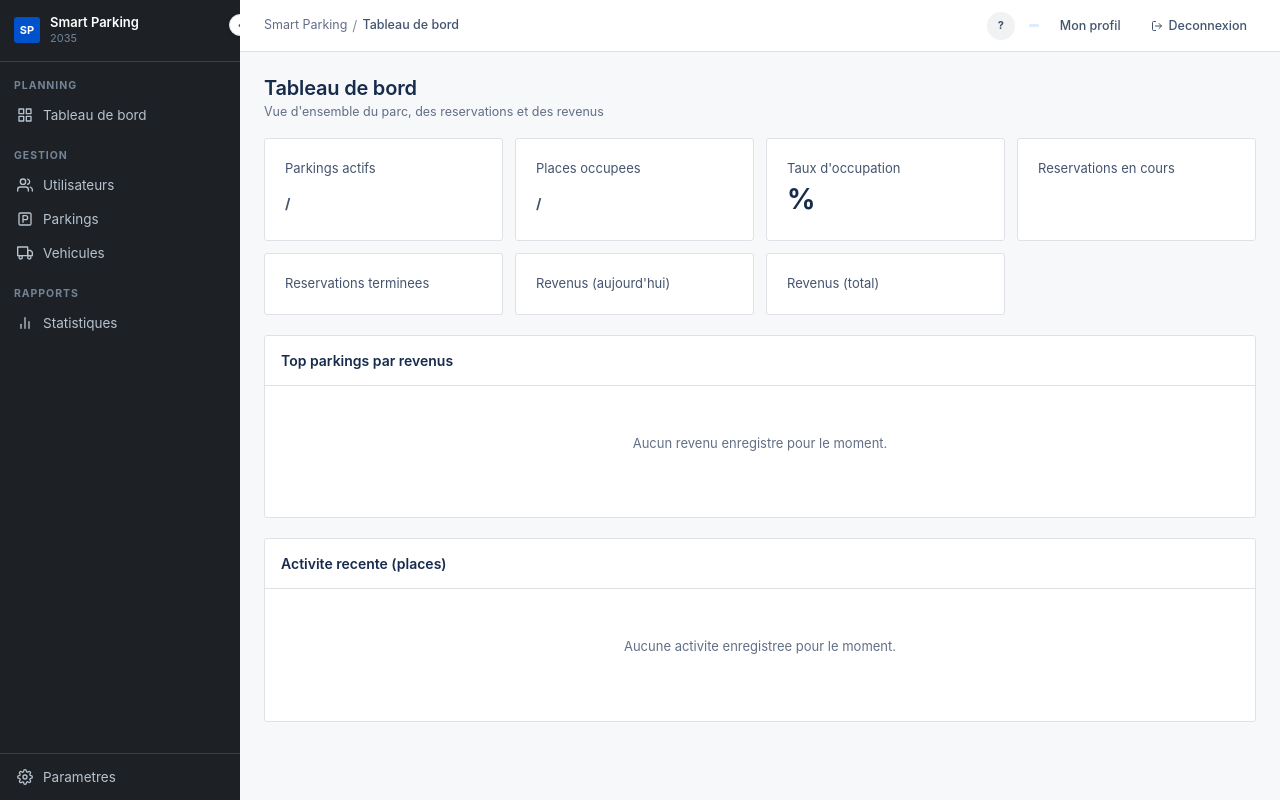
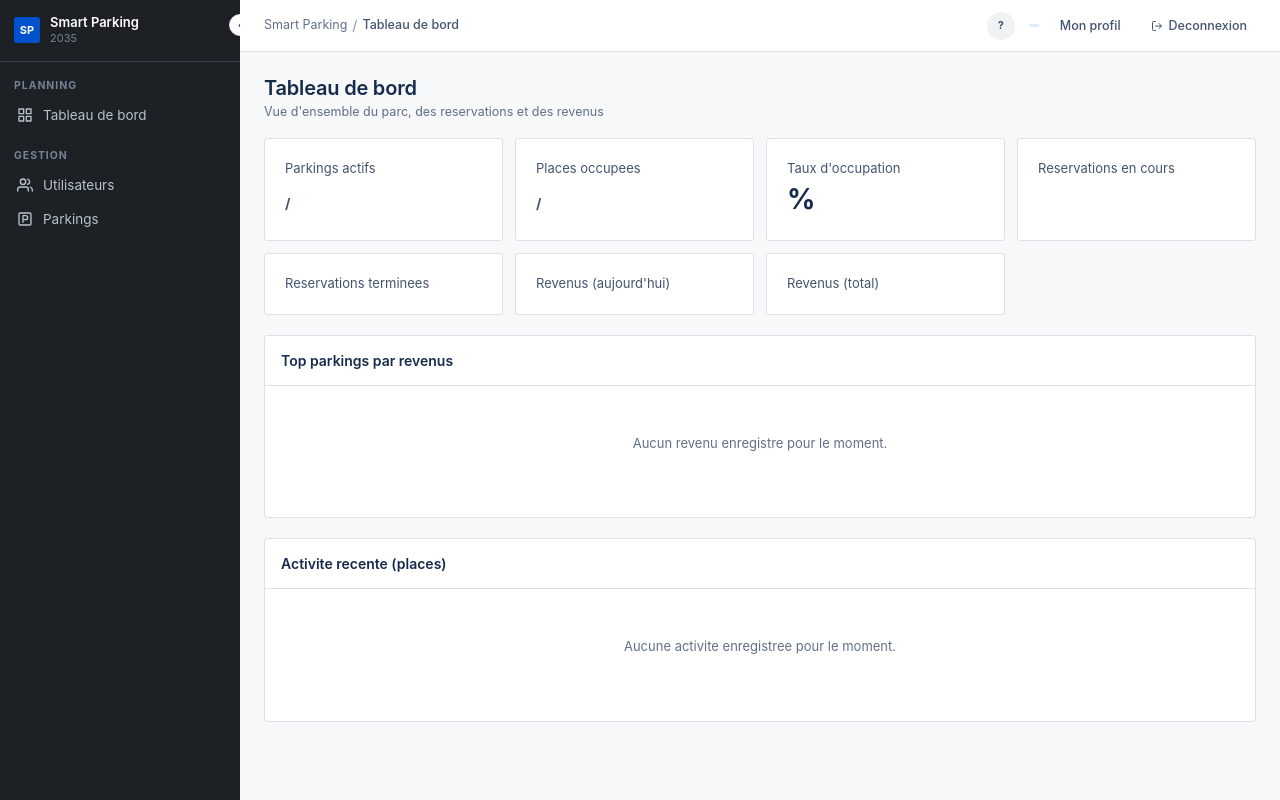
Before and after one commit to Mathieu-35/Smart_Parking_2035, a FastAPI app: template app/templates/dashboard.html in a window 1280 px wide. Run offline with FastAPI, Linux system fonts and the light colour scheme; the template is opened without the code that fills it, so the values that code supplies are empty; parts of the project's set-up code (start-up, migrations or seed data) failed here and were passed over.

Commit message:
Nettoyage sidebar admin : suppression des liens morts et du doublon
- "Statistiques" (section Rapports) faisait doublon avec "Tableau de
  bord" -> section supprimee.
- "Vehicules" et "Parametres" etaient des liens morts (href="#") herites
  du template -> supprimes.
Sidebar reduite a ce qui existe : Tableau de bord, Utilisateurs, Parkings.

Co-Authored-By: Claude Opus 4.7 <noreply@anthropic.com>

```diff
--- a/app/templates/base.html
+++ b/app/templates/base.html
@@ -135,48 +135,9 @@
           </svg>
           <span class="nav-item-label">Parkings</span>
         </a>
-        <a href="#" class="nav-item" title="Vehicules">
-          <svg xmlns="http://www.w3.org/2000/svg" viewBox="0 0 24 24" fill="none"
-               stroke="currentColor" stroke-width="2" stroke-linecap="round" stroke-linejoin="round">
-            <rect x="1" y="3" width="15" height="13"/><polygon points="16 8 20 8 23 11 23 16 16 16 16 8"/>
-            <circle cx="5.5" cy="18.5" r="2.5"/><circle cx="18.5" cy="18.5" r="2.5"/>
-          </svg>
-          <span class="nav-item-label">Vehicules</span>
-        </a>
-      </div>
-
-      <div class="nav-section">
-        <span class="nav-section-label">Rapports</span>
-        <a href="/tableau-de-bord" class="nav-item" title="Statistiques">
-          <svg xmlns="http://www.w3.org/2000/svg" viewBox="0 0 24 24" fill="none"
-               stroke="currentColor" stroke-width="2" stroke-linecap="round" stroke-linejoin="round">
-            <line x1="18" y1="20" x2="18" y2="10"/>
-            <line x1="12" y1="20" x2="12" y2="4"/>
-            <line x1="6" y1="20" x2="6" y2="14"/>
-          </svg>
-          <span class="nav-item-label">Statistiques</span>
-        </a>
       </div>
 
     </nav>
-
-    <!-- Footer nav -->
-    <div class="sidebar-footer-nav">
-      <a href="#" class="sidebar-footer-item" title="Parametres du projet">
-        <svg xmlns="http://www.w3.org/2000/svg" viewBox="0 0 24 24" fill="none"
-             stroke="currentColor" stroke-width="2" stroke-linecap="round" stroke-linejoin="round">
-          <circle cx="12" cy="12" r="3"/>
-          <path d="M19.4 15a1.65 1.65 0 0 0 .33 1.82l.06.06a2 2 0 0 1-2.83 2.83l-.06-.06a1.65 1.65 0 0 0-1.82-.33
-                   1.65 1.65 0 0 0-1 1.51V21a2 2 0 0 1-4 0v-.09A1.65 1.65 0 0 0 9 19.4a1.65 1.65 0 0 0-1.82.33
-                   l-.06.06a2 2 0 0 1-2.83-2.83l.06-.06A1.65 1.65 0 0 0 4.68 15a1.65 1.65 0 0 0-1.51-1H3a2 2 0 0 1 0-4
-                   h.09A1.65 1.65 0 0 0 4.6 9a1.65 1.65 0 0 0-.33-1.82l-.06-.06a2 2 0 0 1 2.83-2.83l.06.06
-                   A1.65 1.65 0 0 0 9 4.68a1.65 1.65 0 0 0 1-1.51V3a2 2 0 0 1 4 0v.09a1.65 1.65 0 0 0 1 1.51
-                   a1.65 1.65 0 0 0 1.82-.33l.06-.06a2 2 0 0 1 2.83 2.83l-.06.06A1.65 1.65 0 0 0 19.4 9
-                   a1.65 1.65 0 0 0 1.51 1H21a2 2 0 0 1 0 4h-.09a1.65 1.65 0 0 0-1.51 1z"/>
-        </svg>
-        <span class="sidebar-footer-label nav-item-label">Parametres</span>
-      </a>
-    </div>
 
   </aside>
 
```
